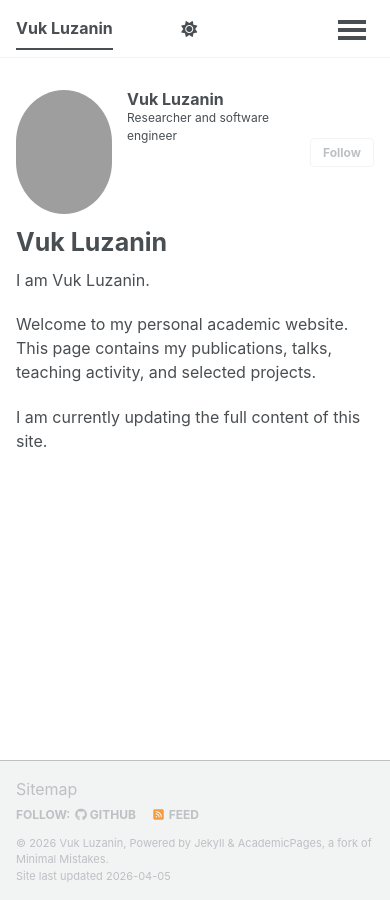
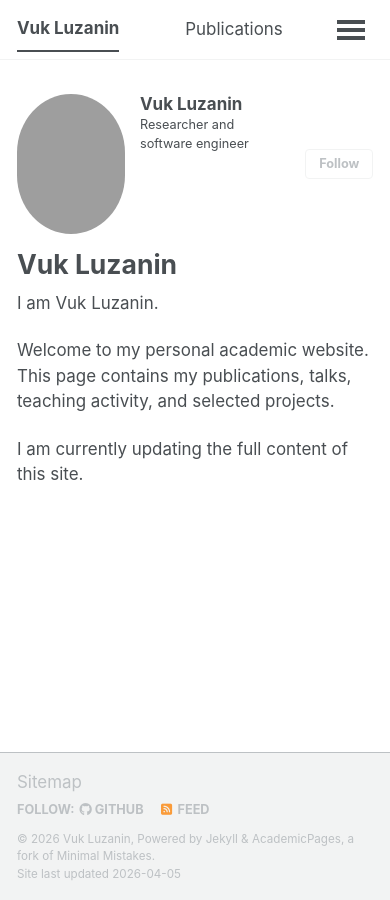
Before and after one commit to Vuk-Luzanin/Vuk-Luzanin.github.io, a Jekyll site: the page built from _pages/about.md, in a window 390 px wide. Built offline with Jekyll 4.4.1, drawn with Linux system fonts in a browser that asks for light colours; a script bundle is joined from its source files by our own code; library files that are not in the unit come from our copies.

Commit message:
added basic info

```diff
--- a/_includes/author-profile.html
+++ b/_includes/author-profile.html
@@ -8,9 +8,9 @@
 
   <div class="author__avatar">
     {% if author.avatar contains "://" %}
-    	<img src="{{ author.avatar }}" alt="{{ author.name }}"  fetchpriority="high" />
+    	<img src="{{ author.avatar }}" class="author__avatar-image" alt="{{ author.name }}"  fetchpriority="high" />
     {% else %}
-    	<img src="{{ author.avatar | prepend: "/images/" | prepend: base_path }}" class="author__avatar" alt="{{ author.name }}"  fetchpriority="high" />
+    	<img src="{{ author.avatar | prepend: "/images/" | prepend: base_path }}" class="author__avatar-image" alt="{{ author.name }}"  fetchpriority="high" />
     {% endif %}
   </div>
 
--- a/_includes/head/custom.html
+++ b/_includes/head/custom.html
@@ -14,4 +14,40 @@
 <link rel="icon" href="/images/favicon.ico"/>
 <meta name="theme-color" content="#ffffff"/>
 
+<script>
+	// Enforce light mode and ignore previously stored theme preference.
+	try {
+		localStorage.setItem("theme", "light");
+	} catch (e) {
+		// Ignore storage errors in private mode.
+	}
+	document.documentElement.removeAttribute("data-theme");
+</script>
+
+<style>
+	body {
+		font-size: 1.06rem;
+	}
+
+	.author__avatar img,
+	img.author__avatar,
+	.author__avatar .author__avatar-image {
+		width: 230px !important;
+		height: 300px !important;
+		max-width: none !important;
+		border-radius: 50% / 42% !important;
+		object-fit: cover;
+		object-position: center 18%;
+	}
+
+	@media screen and (max-width: 1024px) {
+		.author__avatar img,
+		img.author__avatar,
+		.author__avatar .author__avatar-image {
+			width: 108px !important;
+			height: 140px !important;
+		}
+	}
+</style>
+
 <!-- end custom head snippets -->
--- a/_includes/masthead.html
+++ b/_includes/masthead.html
@@ -18,9 +18,6 @@
               <a href="{{ domain }}{{ link.url }}">{{ link.title }}</a>
             </li>
           {% endfor %}
-          <li id="theme-toggle" class="masthead__menu-item persist tail">
-            <a role="button" aria-labelledby="theme-icon"><i id="theme-icon" class="fa-solid fa-sun" aria-hidden="true" title="toggle theme"></i></a>
-          </li>
         </ul>
         <ul class="hidden-links hidden"></ul>
       </nav>
```
Also changed, not shown: _data/navigation.yml (+0 -15 lines).
